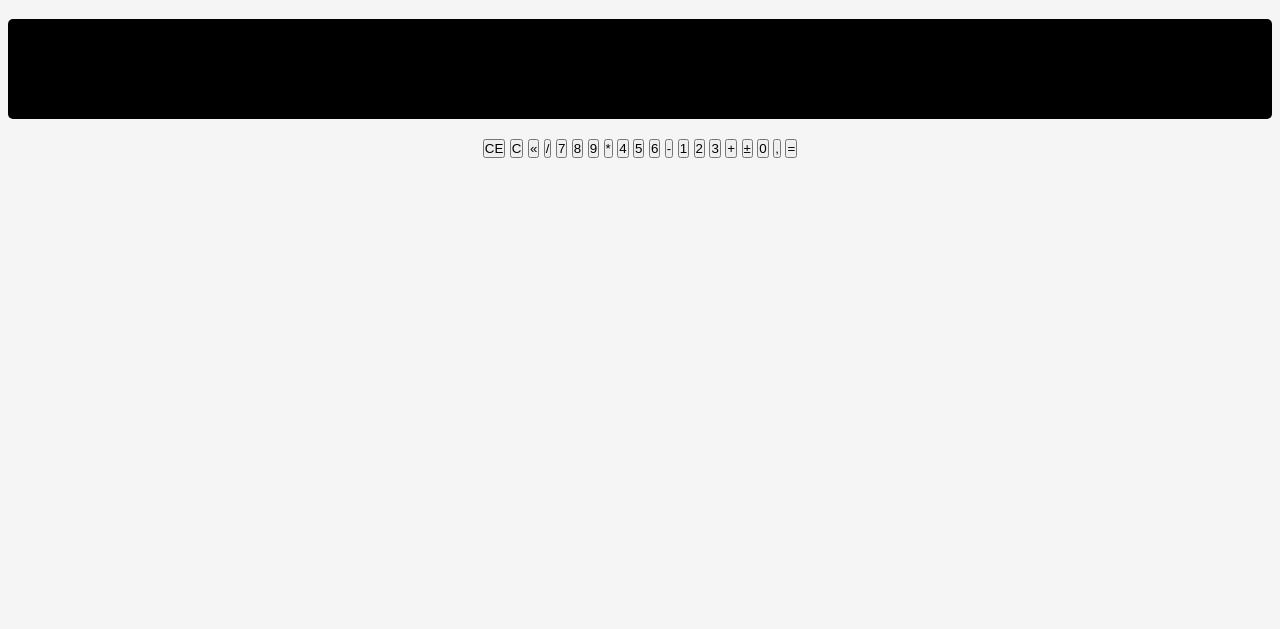
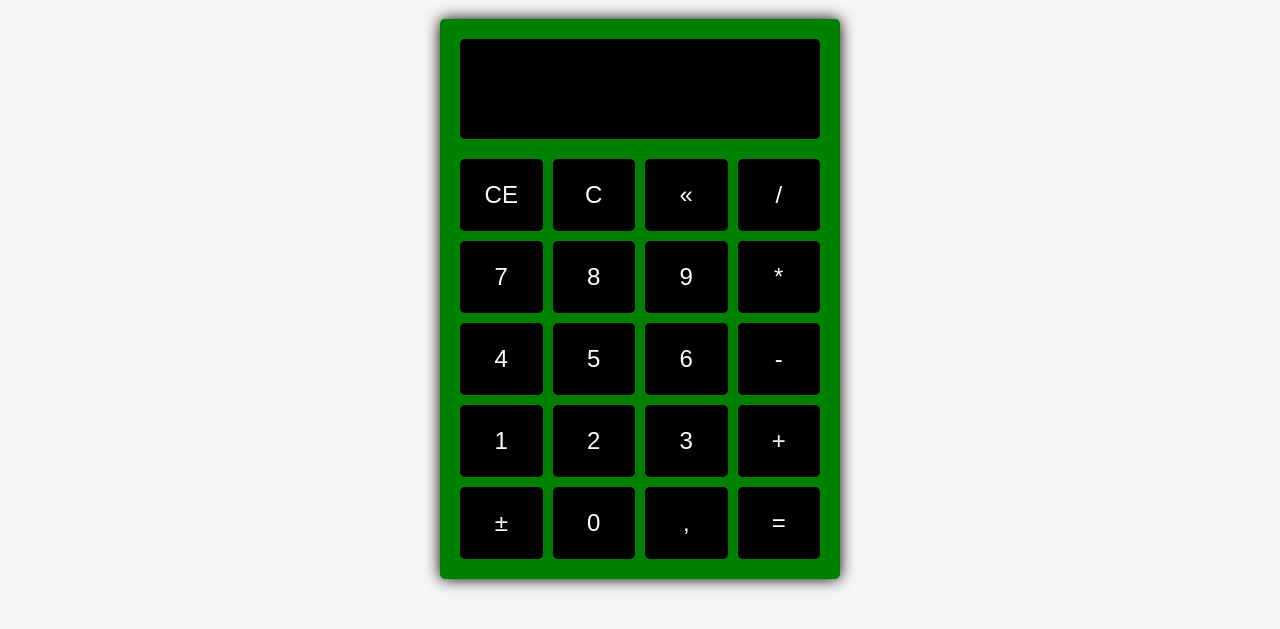
Before and after one commit to WanderckleyOliveira/Projeto2-caculadora-JavaScript-CSS-HTML, a plain HTML site: page index.html in a window 1280 px wide. Shown: the part 61-690 px from the top of the page. Drawn offline with Linux system fonts and the light colour scheme.

Commit message:
Formatação com CSS completo

```diff
--- a/Calculadora.js
+++ b/Calculadora.js
@@ -0,0 +1,4 @@
+'use strict'
+
+const display = document.getElementById('display');
+const numero = document.querySelectorAll('[id*=tecla]');
--- a/style.css
+++ b/style.css
@@ -1,15 +1,17 @@
-*{
+* {
     margin: 10;
     padding: 0;
     box-sizing: border-box;
     font-family: Arial, Helvetica, sans-serif;
     text-align:center;
+
 }
+
 body{
     background-color: whitesmoke;
 }
 
-.calculador{
+.calculator{
     width: 400px;
     margin: 0 auto;
     background-color: green;
@@ -32,13 +34,13 @@ body{
     border-radius: 5px;
 }
 
-.calculador-buttons{
+.calculator-buttons{
     display: grid;
     grid-template-columns: 1fr 1fr 1fr 1fr;
     grid-gap: 10px;
-    }
+}
 
-.calculator-button{
+.calculator button{
     background-color: black;
     color: white;
     padding: 20px;
```
